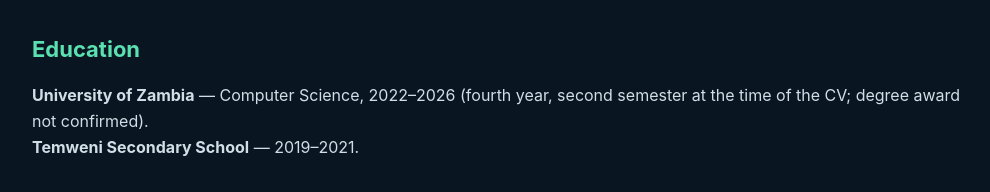
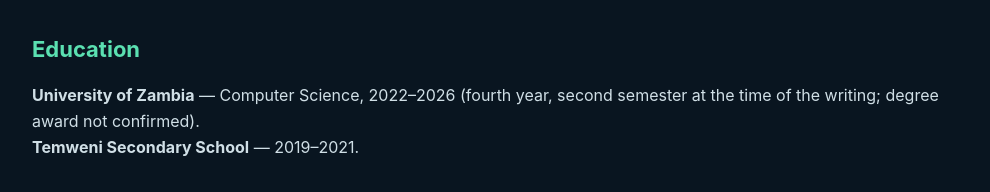
Before and after one commit to folklore043/folklore043.github.io, a plain HTML site: page resume.html in a window 1280 px wide. Shown: the part 1157-1349 px from the top of the page, without its empty margins (143-1133 px from the left). Drawn offline with Linux system fonts and the light colour scheme.

Commit message:
Update education description in resume.html

```diff
--- a/resume.html
+++ b/resume.html
@@ -128,7 +128,7 @@
       <h2>Education</h2>
       <p>
         <strong>University of Zambia</strong>
-        — Computer Science, 2022–2026 (fourth year, second semester at the time of the CV; degree award not confirmed).<br>
+        — Computer Science, 2022–2026 (fourth year, second semester at the time of the writing; degree award not confirmed).<br>
         <strong>Temweni Secondary School</strong>
         — 2019–2021.</p>
       <h2>Certifications &amp; training</h2>
```
